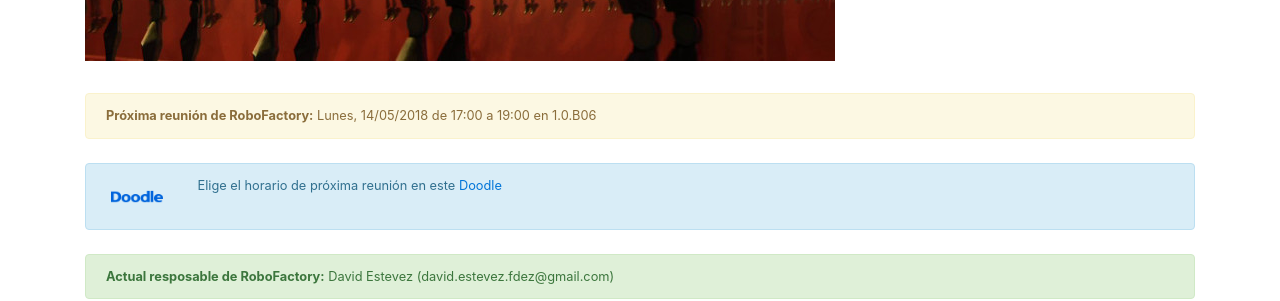
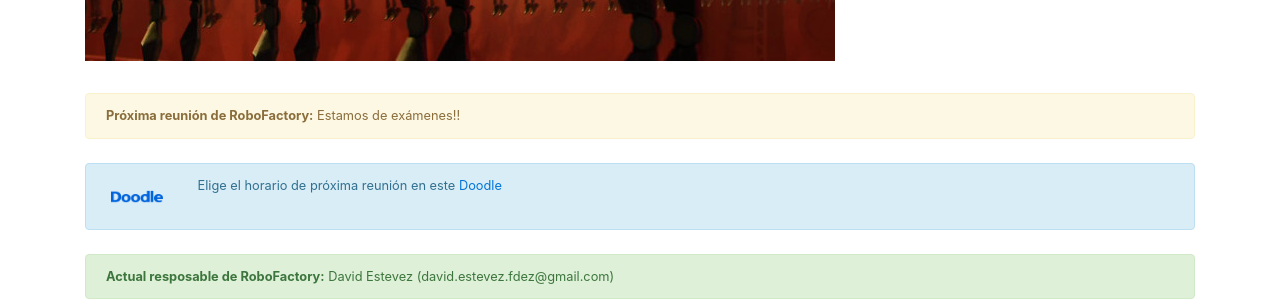
Before and after one commit to asrob-uc3m/asrob-uc3m.github.io, a Jekyll site: the page built from _workgroups/2017-09-19-robofactory.markdown, in a window 1280 px wide and 900 px high, scrolled down 831 px. Shown: the part 335-636 px from the top of the window. Built offline with Jekyll 4.4.1, drawn with Linux system fonts in a browser that asks for light colours.

Commit message:
Update 2017-09-19-robofactory.markdown

```diff
--- a/_workgroups/2017-09-19-robofactory.markdown
+++ b/_workgroups/2017-09-19-robofactory.markdown
@@ -5,7 +5,7 @@ layout: workgroup
 manager: David Estevez
 manager_email: david.estevez.fdez@gmail.com
 name: RoboFactory
-next_meeting: Lunes, 14/05/2018 de 17:00 a 19:00 en 1.0.B06
+next_meeting: Estamos de exámenes!!
 next_meeting_doodle: https://doodle.com/poll/pu9ae7chbedeiw9c
 picture: /img/robofactory.jpg
 picture_full: /img/robofactory-full.jpg
```
